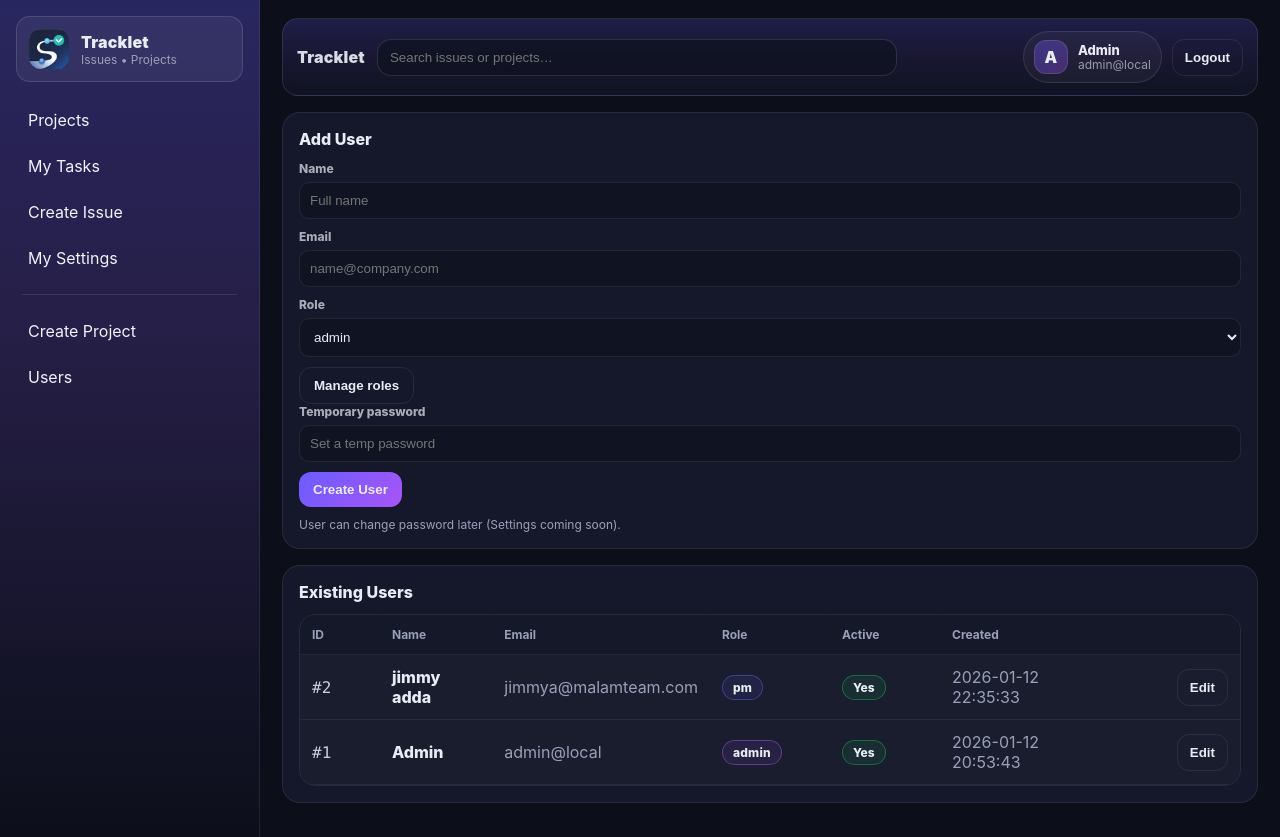
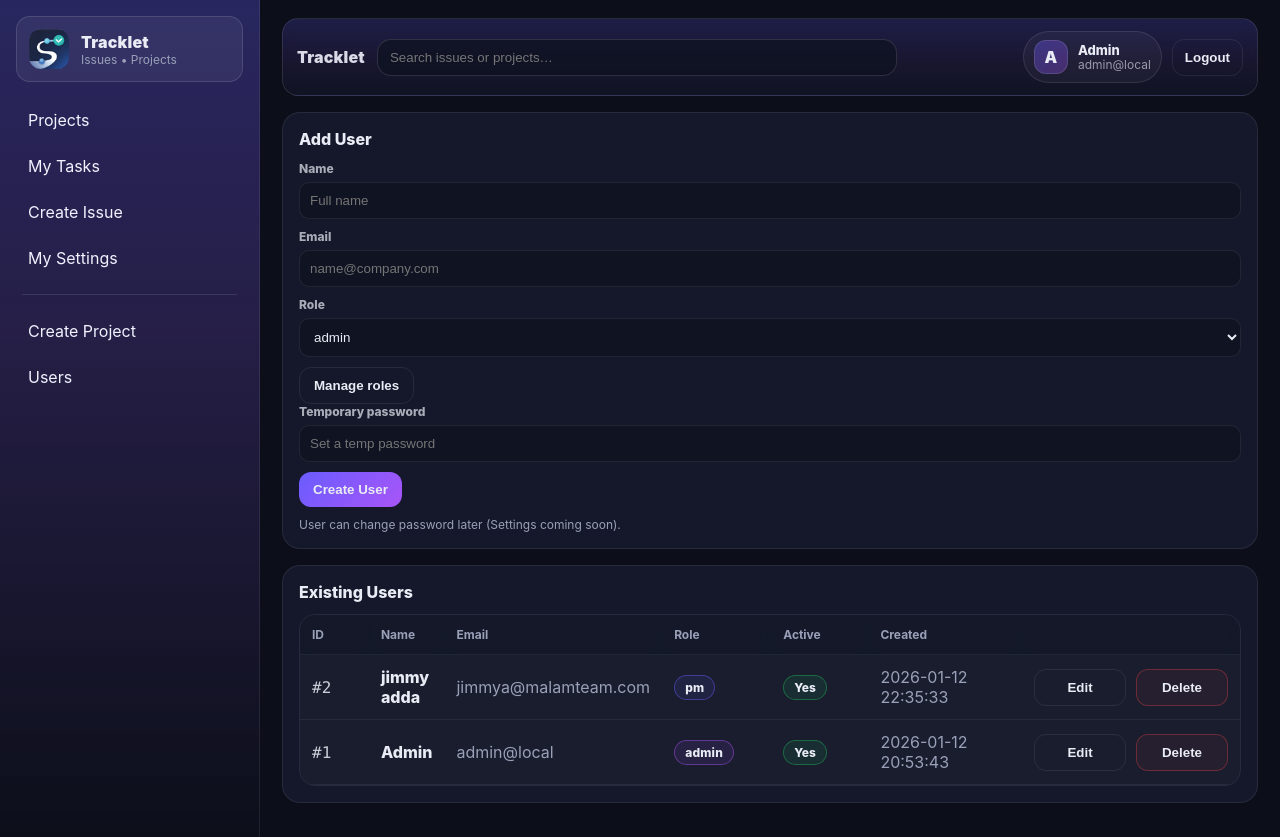
Before and after one commit to jimmyadda/Tracklet, a Flask app: page /admin/users in a window 1280 px wide. Run offline with Flask 3, Linux system fonts and the light colour scheme; a user stored in the database is signed in; data comes from the database, SQL or seed files in the repository; both versions use the stored data as it was after the commit.

Commit message:
delete update role

```diff
--- a/TrackletDB.py
+++ b/TrackletDB.py
@@ -605,27 +605,44 @@
             pass
 
 #Settings
-def update_my_settings(user_id: int, name: str, email: str, password_hash: Optional[str]) -> None:
+def update_my_settings(user_id: int, name: str, role: str, password_hash: Optional[str]) -> None:
     if password_hash:
         db_write(
-            "UPDATE users SET name=?, email=?, password_hash=? WHERE id=?",
-            (name.strip(), email.strip().lower(), password_hash, user_id),
+            "UPDATE users SET name=?, role=?, password_hash=? WHERE id=?",
+            (name.strip(), role.strip(), password_hash, user_id),
         )
     else:
         db_write(
-            "UPDATE users SET name=?, email=? WHERE id=?",
-            (name.strip(), email.strip().lower(), user_id),
+            "UPDATE users SET name=?, role=? WHERE id=?",
+            (name.strip(), role.strip(), user_id),
         )
 
 
-def update_my_settings(user_id: int, name: str, email: str, password_hash: Optional[str]) -> None:
-    if password_hash:
-        db_write(
-            "UPDATE users SET name=?, email=?, password_hash=? WHERE id=?",
-            (name.strip(), email.strip().lower(), password_hash, user_id),
+def delete_user_cascade(user_id: int, fallback_reporter_id: int) -> None:
+    """
+    Hard-delete user and cascade-clean related tables.
+    Keeps issues alive:
+      - if user was assignee -> set assignee_id NULL
+      - if user was reporter -> reassign reporter_id to fallback_reporter_id
+    """
+    with transaction() as cur:
+        # 1) Reassign issues to keep FK valid
+        cur.execute(
+            "UPDATE issues SET assignee_id=NULL, updated_at=datetime('now') WHERE assignee_id=?",
+            (user_id,),
         )
-    else:
-        db_write(
-            "UPDATE users SET name=?, email=? WHERE id=?",
-            (name.strip(), email.strip().lower(), user_id),
+        cur.execute(
+            "UPDATE issues SET reporter_id=?, updated_at=datetime('now') WHERE reporter_id=?",
+            (fallback_reporter_id, user_id),
         )
+
+        # 2) Delete dependent rows (manual cascade)
+        cur.execute("DELETE FROM issue_watchers WHERE user_id=?", (user_id,))
+        cur.execute("DELETE FROM issue_comments WHERE author_id=?", (user_id,))
+        cur.execute("DELETE FROM issue_events WHERE user_id=?", (user_id,))
+
+        # If you have issue_files table, include it too:
+        # cur.execute("DELETE FROM issue_files WHERE uploader_id=?", (user_id,))
+
+        # 3) Finally delete the user
+        cur.execute("DELETE FROM users WHERE id=?", (user_id,))
--- a/app.py
+++ b/app.py
@@ -715,6 +715,20 @@
     flash("User updated", "success")
     return redirect(url_for("admin_users"))
 
+@app.post("/admin/users/<int:user_id>/delete")
+@login_required
+def admin_user_delete(user_id: int):
+    if not is_admin():
+        abort(403)
+
+    if int(current_user.id) == int(user_id):
+        flash("You cannot delete yourself.", "error")
+        return redirect(url_for("admin_users"))
+
+    delete_user_cascade(user_id=user_id, fallback_reporter_id=int(current_user.id))
+    flash("User deleted.", "success")
+    return redirect(url_for("admin_users"))
+
 # -------------------------------------------------
 # Roles
 # -------------------------------------------------
@@ -770,31 +784,31 @@
 @app.get("/settings")
 @login_required
 def my_settings():
-    return render_template("my_settings.html", me=get_user_by_id(int(current_user.id)))
+    return render_template(
+        "my_settings.html",
+        me=get_user_by_id(int(current_user.id)),
+        roles=list_roles_active(),
+    )
 
 
 @app.post("/settings")
 @login_required
 def my_settings_post():
     name = (request.form.get("name") or "").strip()
-    email = (request.form.get("email") or "").strip().lower()
+    role = (request.form.get("role") or "").strip()
     pwd = (request.form.get("password") or "").strip()
 
-    if not name or not email:
-        flash("Name and email are required", "error")
-        return redirect(url_for("my_settings"))
-
-    # if email belongs to someone else -> block
-    other = get_user_by_email(email)
-    if other and int(other["id"]) != int(current_user.id):
-        flash("Email already used by another user", "error")
+    if not name or not role:
+        flash("Name and role are required", "error")
         return redirect(url_for("my_settings"))
 
     pwd_hash = generate_password_hash(pwd) if pwd else None
-    update_my_settings(int(current_user.id), name, email, pwd_hash)
+    update_my_settings(int(current_user.id), name, role, pwd_hash)
 
     flash("Settings updated", "success")
     return redirect(url_for("my_settings"))
+
+
 # -------------------------------------------------
 # Health (optional)
 # -------------------------------------------------
--- a/static/app.css
+++ b/static/app.css
@@ -325,6 +325,24 @@
   margin-bottom:10px;
 }
 
+.action-group{
+  display:flex;
+  justify-content:flex-end;
+  gap:10px;
+}
+
+.btn-action{
+  min-width: 92px;      /* same width for Edit/Delete */
+  text-align:center;
+  justify-content:center;
+  padding-left: 14px;   /* ensure same padding */
+  padding-right: 14px;
+}
+
+.inline-form{
+  display:inline;
+  margin:0;
+}
 
 /* =========================================================
    LOGIN PAGE (2-column card like the screenshot)
--- a/templates/admin_users.html
+++ b/templates/admin_users.html
@@ -69,13 +69,26 @@
           </td>
           <td class="muted">{{ (u.created_at or "")[:19] }}</td>
             <td style="text-align:right;">
-          <button class="btn btn-ghost btn-topbar edit-user-btn"
+              <div class="action-group">
+                <button class="btn btn-ghost btn-topbar btn-action edit-user-btn"
+                        type="button"
                         data-id="{{ u.id }}"
                         data-name="{{ u.name }}"
                         data-email="{{ u.email }}"
                         data-role="{{ u.role }}">
                   Edit
                 </button>
+
+                <form method="post"
+                      action="{{ url_for('admin_user_delete', user_id=u.id) }}"
+                      class="inline-form"
+                      onsubmit="return confirm('Delete this user?\n\n• Issues will stay\n• Comments & events will be removed');">
+                  <button class="btn btn-ghost btn-topbar btn-danger btn-action"
+                          type="submit">
+                    Delete
+                  </button>
+                </form>
+              </div>
             </td>
         </tr>
         {% else %}
```
Also changed, not shown: templates/my_settings.html (+9 -2 lines), data/tracklet.sqlite3, 2 other files. Lines whose indentation alone changed are shown as unchanged.
